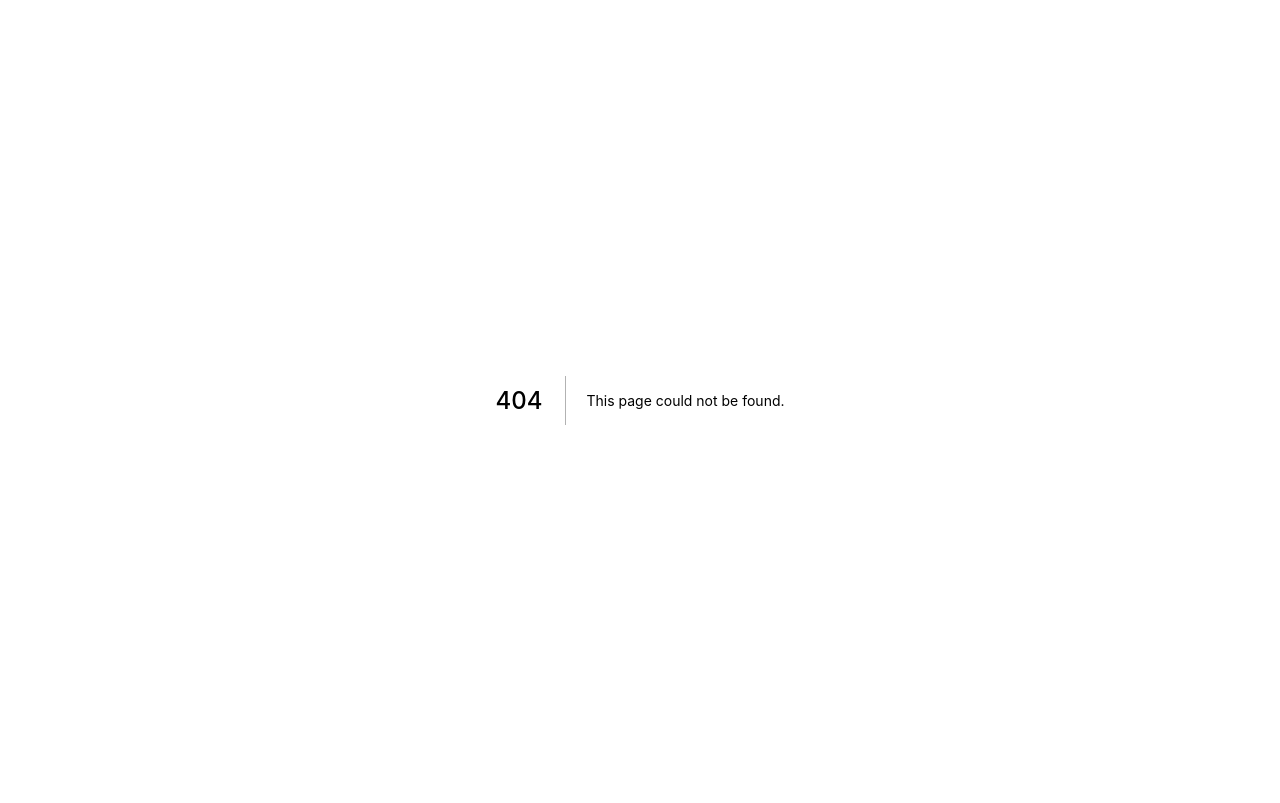
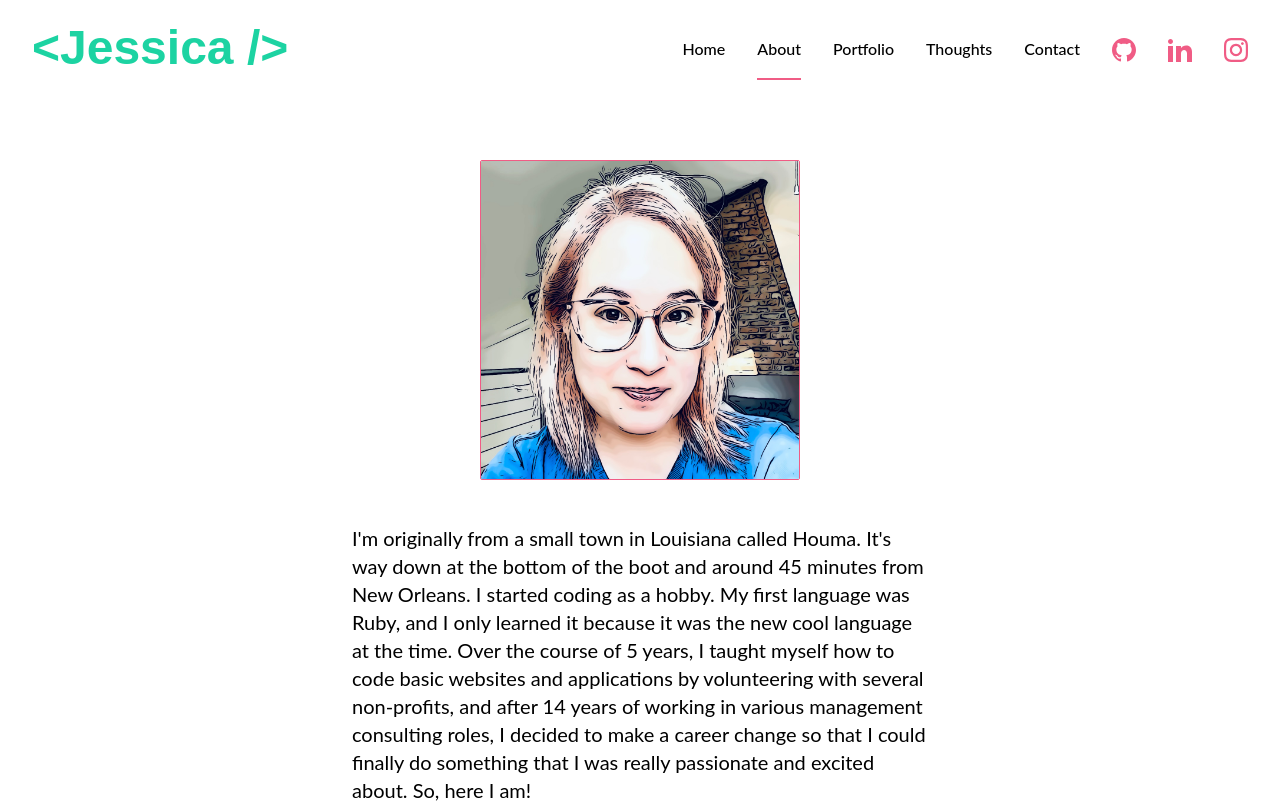
Before and after one commit to jessicagallagher/iamjessg, a Next.js app: page /about in a window 1280 px wide. Before the commit this address had no page. Shown: the top 803 px of the page. Built offline with nearby package versions, Linux system fonts and the light colour scheme.

Commit message:
stopping point

```diff
--- a/components/About.js
+++ b/components/About.js
@@ -1,24 +1,20 @@
 export default function About() {
   return (
-    <div className='relative overflow-hidden'>
-      <div className='max-w-7xl mx-auto'>
-        <div className='relative z-10 pb-8 sm:pb-16 md:pb-20 lg:max-w-2xl lg:w-full lg:pb-28 xl:pb-32'>
-          <main className='mt-10 mx-auto max-w-7xl px-4 sm:mt-12 sm:px-6 md:mt-16 lg:mt-20 lg:px-8 xl:mt-28'>
-            <div className='sm:text-center lg:text-left'>
-              <h1 className='text-4xl tracking-tight font-raleway font-bold text-green-default sm:text-5xl md:text-6xl'>
-                <span className='block xl:inline'>About Me</span>
-              </h1>
-              <p className='mt-3 sm:mt-5 sm:text-lg sm:max-w-xl sm:mx-auto md:mt-5 md:text-xl lg:mx-0 font-lato text-black'>I'm originally from a small town in Louisiana called Houma. It's way down at the bottom of the boot and around 45 minutes from New Orleans. I started coding as a hobby. My first language was Ruby, and I only learned it because it was the new cool language at the time. Over the course of 5 years, I taught myself how to code basic websites and applications by volunteering with several non-profits, and after 14 years of working in various management consulting roles, I decided to make a career change so that I could finally do something that I was really passionate and excited about. So, here I am!</p>
-              <p className='mt-3 sm:mt-5 sm:text-lg sm:max-w-xl sm:mx-auto md:mt-5 md:text-xl lg:mx-0 font-lato text-black'>When I'm not writing code for work, I'm usually writing code for fun! You can also find me exploring Carroll Gardens, knitting things that I never finish, running, and reading. I'm a Yankees fan, Saints fan, and bleed purple and gold for my LSU Tigers.</p>
-              <p className = 'mt-3 sm:mt-5 sm:text-lg sm:max-w-xl sm:mx-auto md:mt-5 md:text-xl lg:mx-0 font-lato text-black'>Oh, also I've been into some light home improvement...</p>
-            </div>
-          </main>
-        </div>
+    <div className='max-w-7xl mx-auto px-4 sm:px-6 lg:px-8 mt-14'>
+      <div className='px-4 py-5 sm:p-6'>
+        <img className='mx-auto h-40 w-40 rounded-sm xl:w-80 xl:h-80 border border-pink-default' src='./images/jessica.jpg' alt='cartoon jessica' />
       </div>
-
-
+      <p className='mx-auto mt-3 sm:mt-5 sm:text-lg sm:max-w-xl md:mt-5 md:text-xl font-lato text-black'>I'm originally from a small town in Louisiana called Houma. It's way down at the bottom of the boot and around 45 minutes from New Orleans. I started coding as a hobby. My first language was Ruby, and I only learned it because it was the new cool language at the time. Over the course of 5 years, I taught myself how to code basic websites and applications by volunteering with several non-profits, and after 14 years of working in various management consulting roles, I decided to make a career change so that I could finally do something that I was really passionate and excited about. So, here I am!</p>
+      <p className='mx-auto mt-3 sm:mt-5 sm:text-lg sm:max-w-xl md:mt-5 md:text-xl font-lato text-black'></p>
+      <p className='mx-auto mt-3 sm:mt-5 sm:text-lg sm:max-w-xl md:mt-5 md:text-xl font-lato text-black'>When I'm not writing code for work, I'm usually writing code for fun! You can also find me exploring Carroll Gardens, knitting things that I never finish, running, and reading. I'm a Yankees fan, Saints fan, and bleed purple and gold for my LSU Tigers.</p>
 
 
     </div>
   )
 }
+
+{
+  /* <p className='mt-3 sm:mt-5 sm:text-lg sm:max-w-xl sm:mx-auto md:mt-5 md:text-xl lg:mx-0 font-lato text-black'>I'm originally from a small town in Louisiana called Houma. It's way down at the bottom of the boot and around 45 minutes from New Orleans. I started coding as a hobby. My first language was Ruby, and I only learned it because it was the new cool language at the time. Over the course of 5 years, I taught myself how to code basic websites and applications by volunteering with several non-profits, and after 14 years of working in various management consulting roles, I decided to make a career change so that I could finally do something that I was really passionate and excited about. So, here I am!</p>
+  <p className='mt-3 sm:mt-5 sm:text-lg sm:max-w-xl sm:mx-auto md:mt-5 md:text-xl lg:mx-0 font-lato text-black'>When I'm not writing code for work, I'm usually writing code for fun! You can also find me exploring Carroll Gardens, knitting things that I never finish, running, and reading. I'm a Yankees fan, Saints fan, and bleed purple and gold for my LSU Tigers.</p>
+  <p className = 'mt-3 sm:mt-5 sm:text-lg sm:max-w-xl sm:mx-auto md:mt-5 md:text-xl lg:mx-0 font-lato text-black'>Oh, also I've been into some light home improvement...</p> */
+}
--- a/components/HomePage.js
+++ b/components/HomePage.js
@@ -1,6 +1,5 @@
 import Typewriter from 'typewriter-effect'
 import Game from './Game.js'
-import About from './About.js'
 
 export default function HomePage() {
   return (
@@ -49,7 +48,6 @@ export default function HomePage() {
 			</div>
 
 			<Game />
-			<About />
 		</div>
   )
 }
--- a/components/NavBar.js
+++ b/components/NavBar.js
@@ -1,4 +1,5 @@
 import Link from 'next/link'
+import router, { useRouter } from 'next/router'
 import { Fragment, useRef, useState } from 'react'
 import { Disclosure, Menu, Transition } from '@headlessui/react'
 import { MenuIcon, XIcon } from '@heroicons/react/outline'
@@ -18,6 +19,7 @@ const trans = (x, y, s) =>
 `perspective(600px) rotateX(${x}deg) rotateY(${y}deg) scale(${s})`;
 
 export default function NavBar() {
+  const router = useRouter();
   const ref = useRef(null);
   const [xys, set] = useState([0, 0,1]);
 
@@ -46,7 +48,7 @@ export default function NavBar() {
                     const rect = ref.current.getBoundingClientRect();
                     set(calc(e.clientX, e.clientY, rect));
                   }}>
-                  <Link href='#'>
+                  <Link href='/'>
                   <a><h1 className='font-raleway text-5xl text-green-default font-bold'>
                     &lt;Jessica /&gt;
                   </h1></a>
@@ -55,19 +57,19 @@ export default function NavBar() {
                 </div>
               </div>
               <div className='hidden sm:ml-6 sm:flex sm:space-x-8'>
-                <Link href='#'>
-                  <a className='border-pink-default text-black-900 inline-flex items-center pt-1 border-b-2 text-md font-medium'>
+                <Link href='/'>
+                  <a className={router.pathname == '/' ? 'border-pink-default text-black-900 hover:border-pink-light inline-flex items-center pt-1 border-b-2 text-md font-medium' : 'border-transparent text-black-900 hover:border-pink-light inline-flex items-center pt-1 border-b-2 text-md font-medium'}>
                     Home
+                  </a>
+                </Link>
+                <Link href='/about'>
+                  <a className={router.pathname == '/about' ? 'border-pink-default text-black-900 hover:border-pink-light inline-flex items-center pt-1 border-b-2 text-md font-medium' : 'border-transparent text-black-900 hover:border-pink-light inline-flex items-center pt-1 border-b-2 text-md font-medium'}>
+                    About
                   </a>
                 </Link>
                 <Link href='#'>
                   <a className='border-transparent text-black-900 hover:border-pink-light inline-flex items-center pt-1 border-b-2 text-md font-medium'>
                     Portfolio
-                  </a>
-                </Link>
-                <Link href='#'>
-                  <a className='border-transparent text-black-900 hover:border-pink-light inline-flex items-center pt-1 border-b-2 text-md font-medium'>
-                    Resume
                   </a>
                 </Link>
                 <Link href='#'>
--- /dev/null
+++ b/pages/about.js
@@ -0,0 +1,23 @@
+import Head from 'next/head'
+import NavBar from '../components/NavBar'
+import About from '../components/About'
+import Footer from '../components/Footer'
+
+export default function Home() {
+  return (
+    <div>
+      <Head>
+        <title>Jessica Gallagher</title>
+        <meta name="description" content="Jessica Gallagher's Personal Portfolio" />
+        <meta name="keywords" content="HTML, CSS, JavaScript, React, Next, Web Developer, Software Engineer, Tailwind, Brooklyn" />
+        <meta name="author" content="Jessica Gallagher" />
+        <link rel="icon" href="/favicon.ico" />
+      </Head>
+      <main>
+        <NavBar />
+        <About />
+      </main>
+        <Footer />
+    </div>
+  )
+}
```
Also changed, not shown: public/images/jessica.jpg (added).
